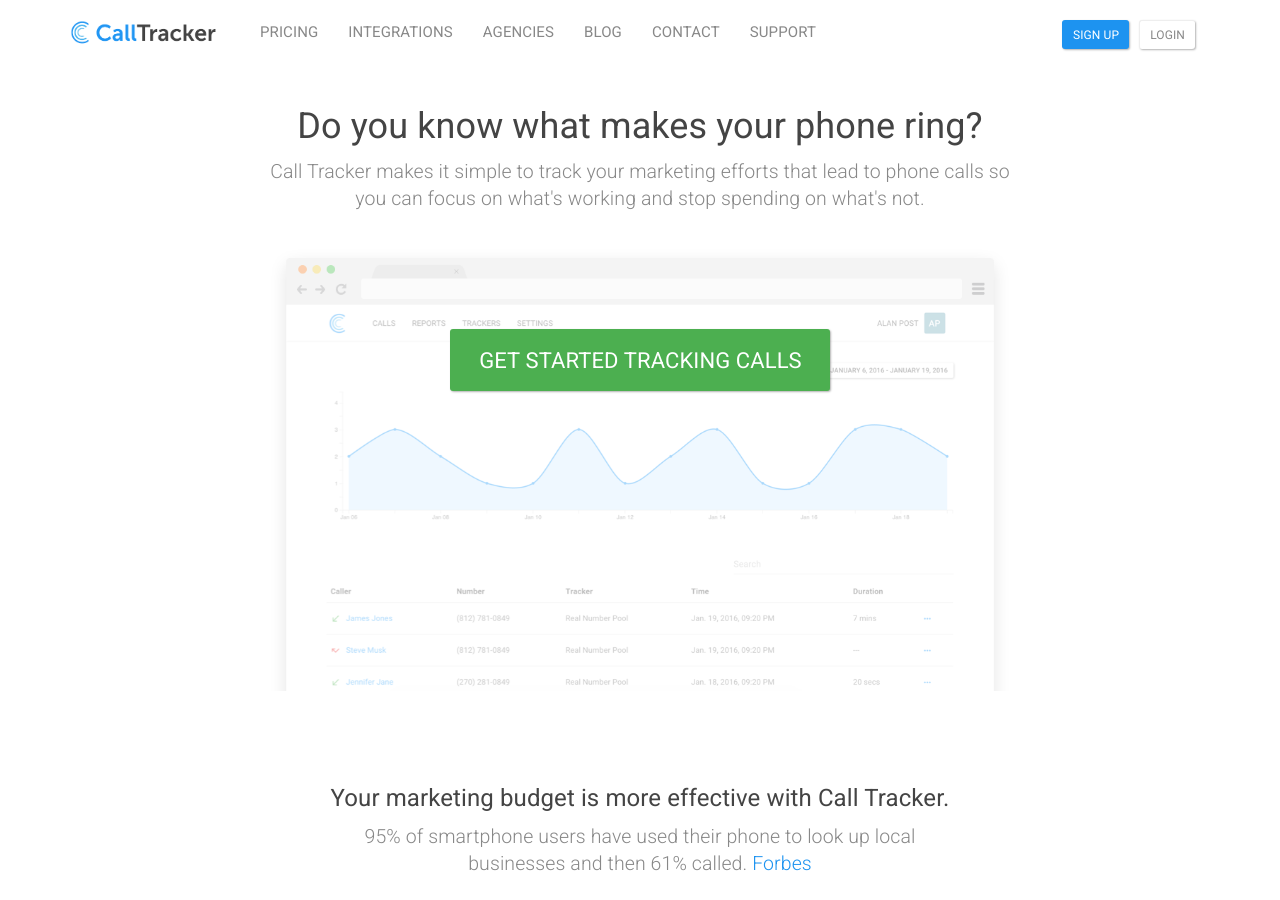
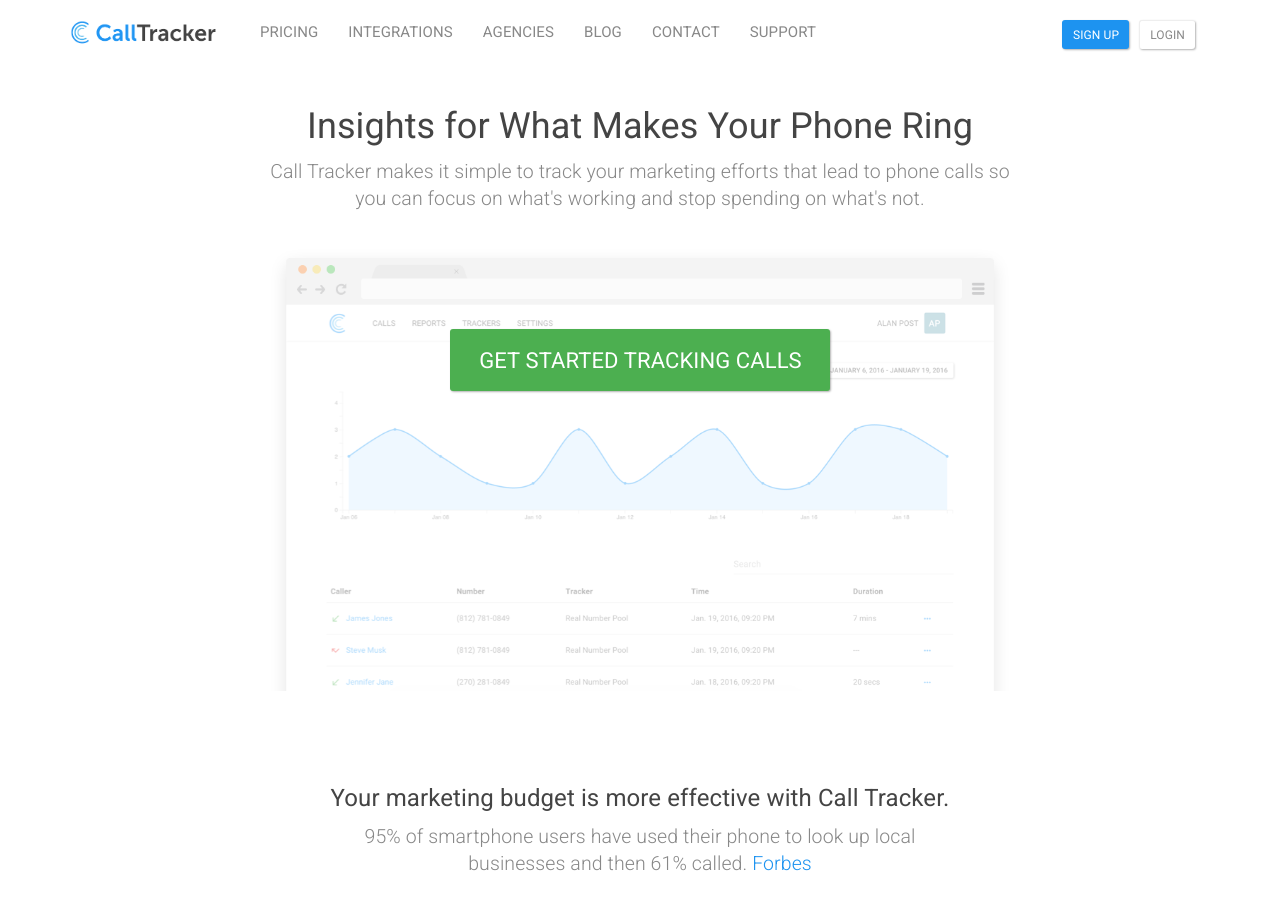
Before and after one commit to sumonst21/calltrackerio-site, a Jekyll site: the page built from index.html, in a window 1280 px wide and 900 px high. Built offline with Jekyll 4.4.1, drawn with Linux system fonts in a browser that asks for light colours.

Commit message:
lets try a different headline

```diff
--- a/index.html
+++ b/index.html
@@ -10,7 +10,7 @@
 	<div class="container">
 		<div class="row p-b-10">
 			<div class="col-md-8 col-md-offset-2 text-center">
-				<h1 class="heading-hero">Do you know what makes your phone ring?</h1>
+				<h1 class="heading-hero">Insights for What Makes Your Phone Ring</h1>
 				<p class="lead">{{ site.name }} makes it simple to track your marketing efforts that lead to phone calls so you can focus on what's working and stop spending on what's not.</p>
 		</div>
 		</div>
```
